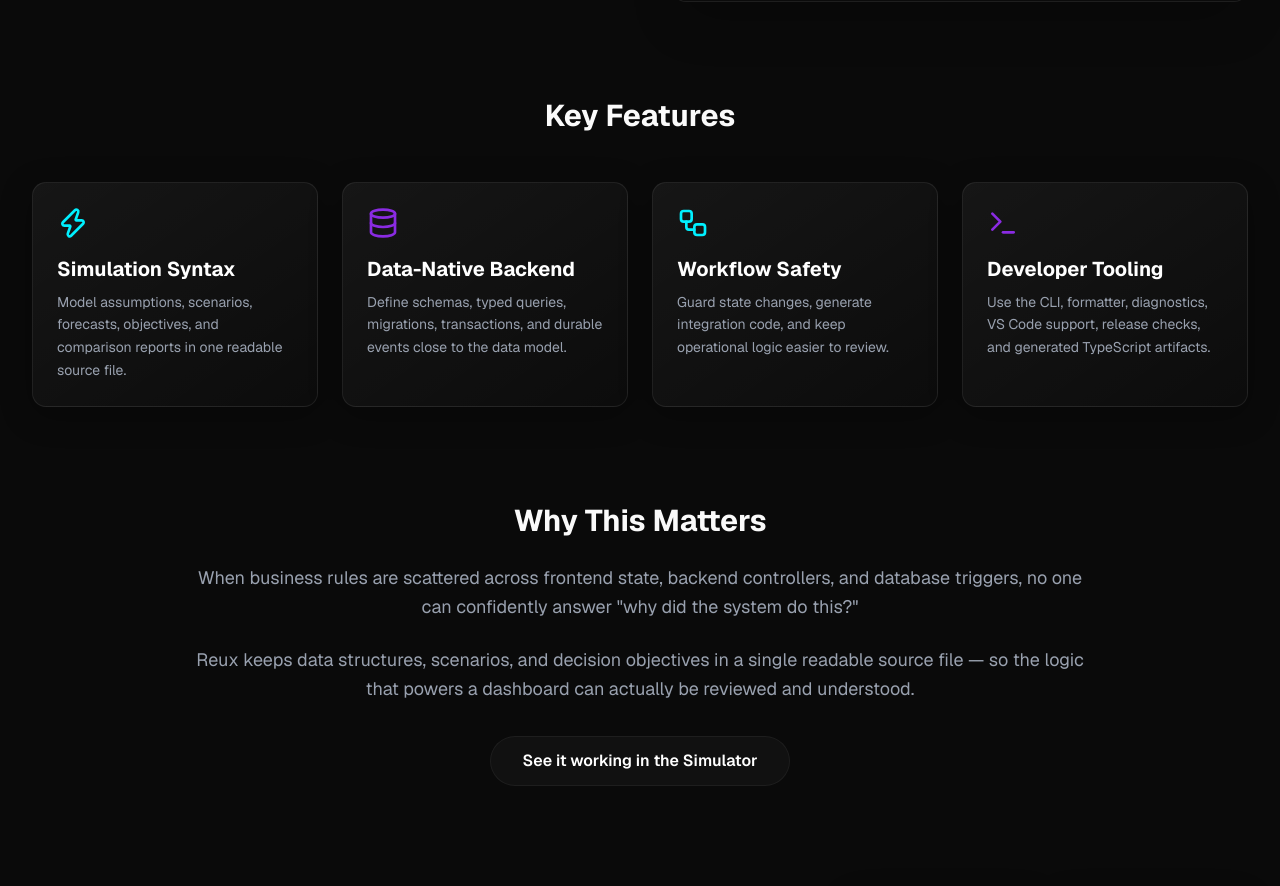
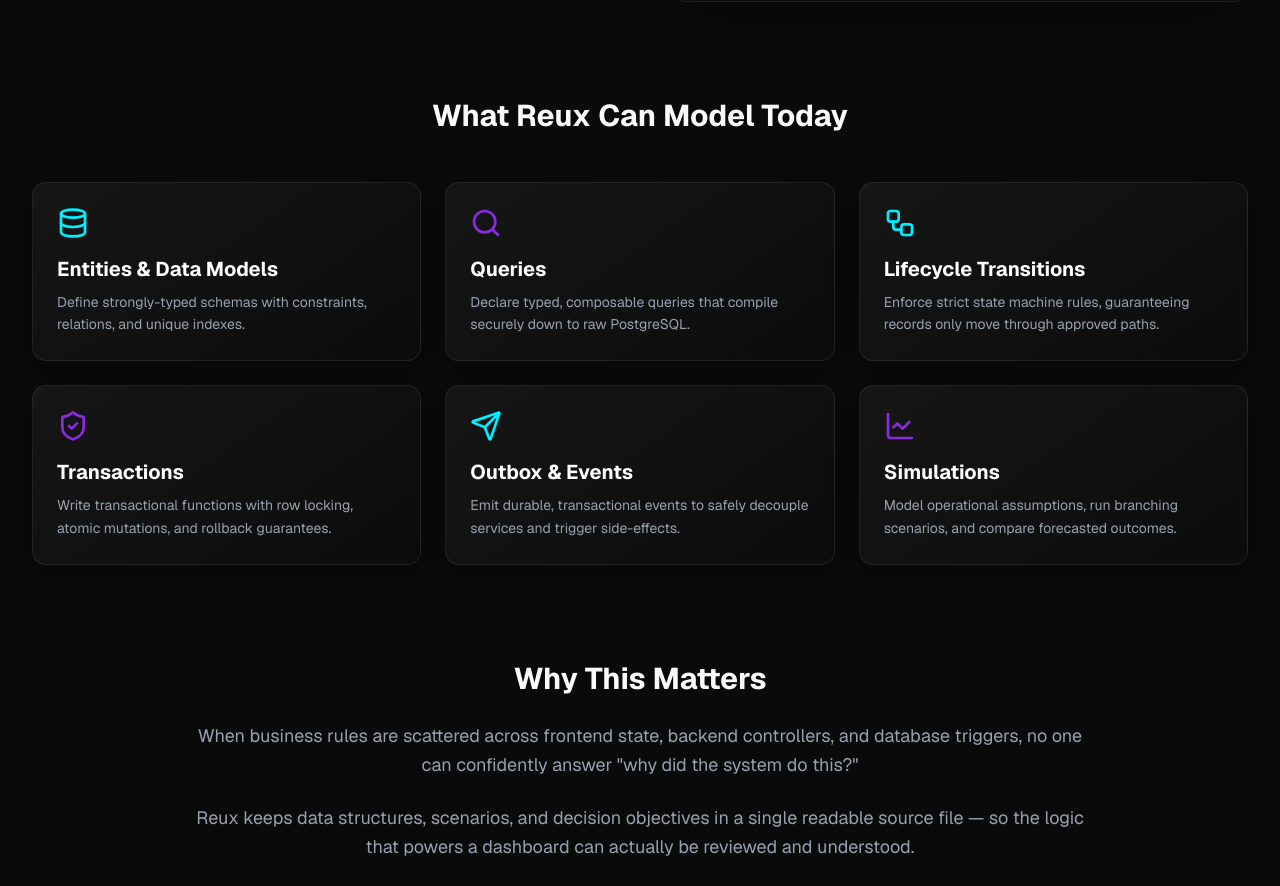
Before and after one commit to benn4105/reuben-web, a Next.js app: page /projects/reux in a window 1280 px wide. Shown: the part 1305-2191 px from the top of the page. Built offline with nearby package versions, Linux system fonts and the light colour scheme.

Commit message:
Update Reux overview with modeling capabilities and refine roadmap milestones

```diff
--- a/src/app/(marketing)/projects/reux/page.tsx
+++ b/src/app/(marketing)/projects/reux/page.tsx
@@ -12,8 +12,9 @@ import {
   Terminal,
   Truck,
   Workflow,
-  Zap,
   Activity,
+  Search,
+  Send,
 } from "lucide-react";
 import AnimatedButton from "@/components/ui/AnimatedButton";
 import { cn } from "@/lib/utils";
@@ -190,31 +191,41 @@ export default function ReuxPage() {
           viewport={{ once: true }}
           transition={{ duration: 0.8 }}
         >
-          <h2 className="text-3xl font-bold mb-12 text-center">Key Features</h2>
-          <div className="grid grid-cols-1 md:grid-cols-2 lg:grid-cols-4 gap-6">
+          <h2 className="text-3xl font-bold mb-12 text-center">What Reux Can Model Today</h2>
+          <div className="grid grid-cols-1 md:grid-cols-2 lg:grid-cols-3 gap-6">
             {[
               {
-                icon: <Zap className="w-8 h-8 text-[#00F0FF] mb-4" />,
-                title: "Simulation Syntax",
-                description: "Model assumptions, scenarios, forecasts, objectives, and comparison reports in one readable source file.",
+                icon: <Database className="w-8 h-8 text-[#00F0FF] mb-4" />,
+                title: "Entities & Data Models",
+                description: "Define strongly-typed schemas with constraints, relations, and unique indexes.",
               },
               {
-                icon: <Database className="w-8 h-8 text-[#8A2BE2] mb-4" />,
-                title: "Data-Native Backend",
-                description: "Define schemas, typed queries, migrations, transactions, and durable events close to the data model.",
+                icon: <Search className="w-8 h-8 text-[#8A2BE2] mb-4" />,
+                title: "Queries",
+                description: "Declare typed, composable queries that compile securely down to raw PostgreSQL.",
               },
               {
                 icon: <Workflow className="w-8 h-8 text-[#00F0FF] mb-4" />,
-                title: "Workflow Safety",
-                description: "Guard state changes, generate integration code, and keep operational logic easier to review.",
+                title: "Lifecycle Transitions",
+                description: "Enforce strict state machine rules, guaranteeing records only move through approved paths.",
               },
               {
-                icon: <Terminal className="w-8 h-8 text-[#8A2BE2] mb-4" />,
-                title: "Developer Tooling",
-                description: "Use the CLI, formatter, diagnostics, VS Code support, release checks, and generated TypeScript artifacts.",
+                icon: <ShieldCheck className="w-8 h-8 text-[#8A2BE2] mb-4" />,
+                title: "Transactions",
+                description: "Write transactional functions with row locking, atomic mutations, and rollback guarantees.",
+              },
+              {
+                icon: <Send className="w-8 h-8 text-[#00F0FF] mb-4" />,
+                title: "Outbox & Events",
+                description: "Emit durable, transactional events to safely decouple services and trigger side-effects.",
+              },
+              {
+                icon: <LineChart className="w-8 h-8 text-[#8A2BE2] mb-4" />,
+                title: "Simulations",
+                description: "Model operational assumptions, run branching scenarios, and compare forecasted outcomes.",
               },
             ].map((feature, i) => (
-              <div key={i} className="glass-card p-6 rounded-xl hover:-translate-y-2 transition-transform duration-300">
+              <div key={i} className="glass-card p-6 rounded-xl border border-white/5 hover:border-white/15 transition-all duration-300">
                 {feature.icon}
                 <h3 className="text-xl font-bold text-white mb-2">{feature.title}</h3>
                 <p className="text-gray-400 text-sm leading-relaxed">{feature.description}</p>
--- a/src/app/(marketing)/projects/reux/roadmap/page.tsx
+++ b/src/app/(marketing)/projects/reux/roadmap/page.tsx
@@ -23,27 +23,31 @@ export default function RoadmapPage() {
 
   const nextMilestones = [
     {
-      title: "Public Developer Access",
-      description: "Choose the final package name, publish a beta package, and provide a clean VS Code installation path for external developers."
+      title: "Package & Release Polish",
+      description: "Finalize package distribution, publish the public beta, and improve developer onboarding paths."
     },
     {
-      title: "Simulation Engine Depth",
-      description: "Expand Reux simulations into richer domain models for personal finance and operational decisions."
+      title: "Richer Simulation Semantics",
+      description: "Expand Reux syntax with deeper assumption modeling and forecasting capabilities."
+    },
+    {
+      title: "More Product Pilots",
+      description: "Build additional domain-specific pilots to stress-test Reux in new environments."
     }
   ];
 
   const laterMilestones = [
     {
-      title: "Ecosystem Integration",
-      description: "Connect Reux more directly to the Personal Life Operating System (PLOS) and external simulation environments."
-    },
-    {
       title: "Full IDE Language Server",
       description: "Stronger editor intelligence, semantic tokens, and a true language-server process."
     },
     {
-      title: "Language Runtime Depth",
-      description: "Broaden transaction control flow and deepen expression typing."
+      title: "Deeper Runtime",
+      description: "Broaden transaction control flow and deepen expression typing at the runtime level."
+    },
+    {
+      title: "PLOS & Ecosystem Integration",
+      description: "Connect Reux directly to the Personal Life Operating System (PLOS) and Business Simulator environments."
     }
   ];
 
```
